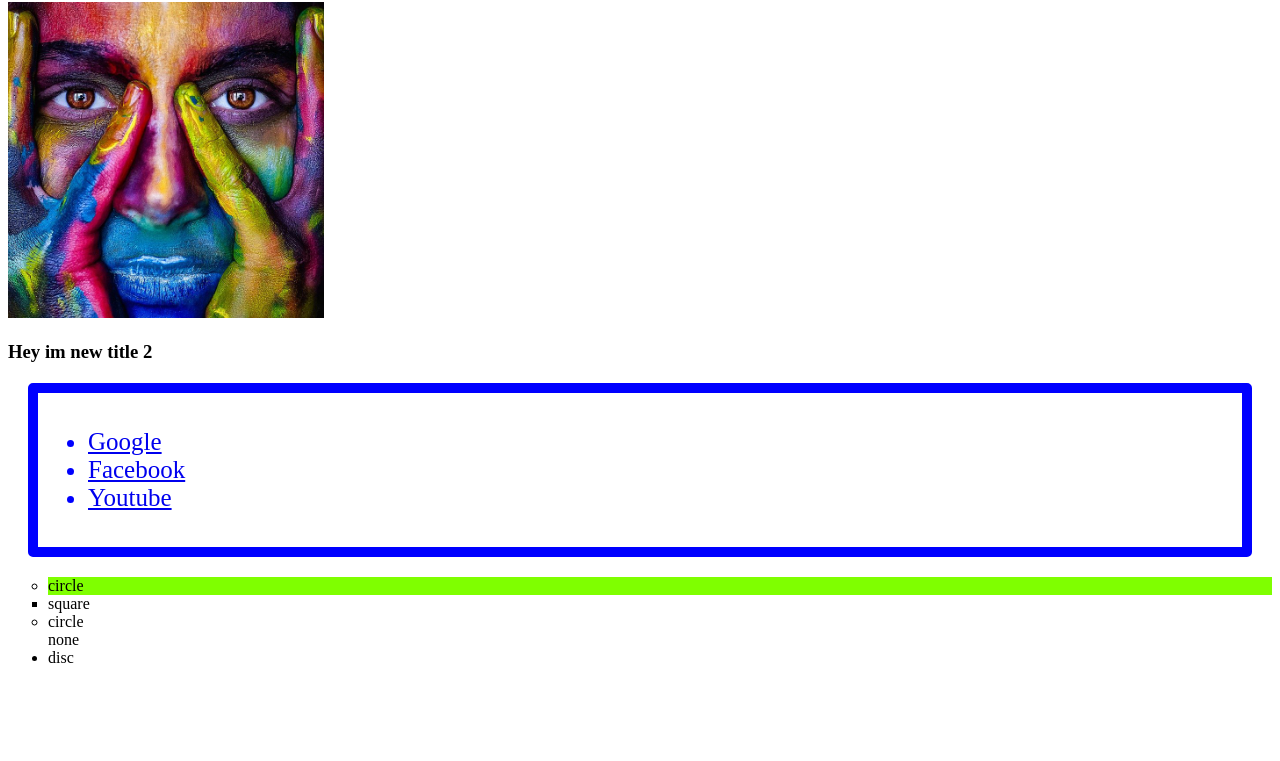
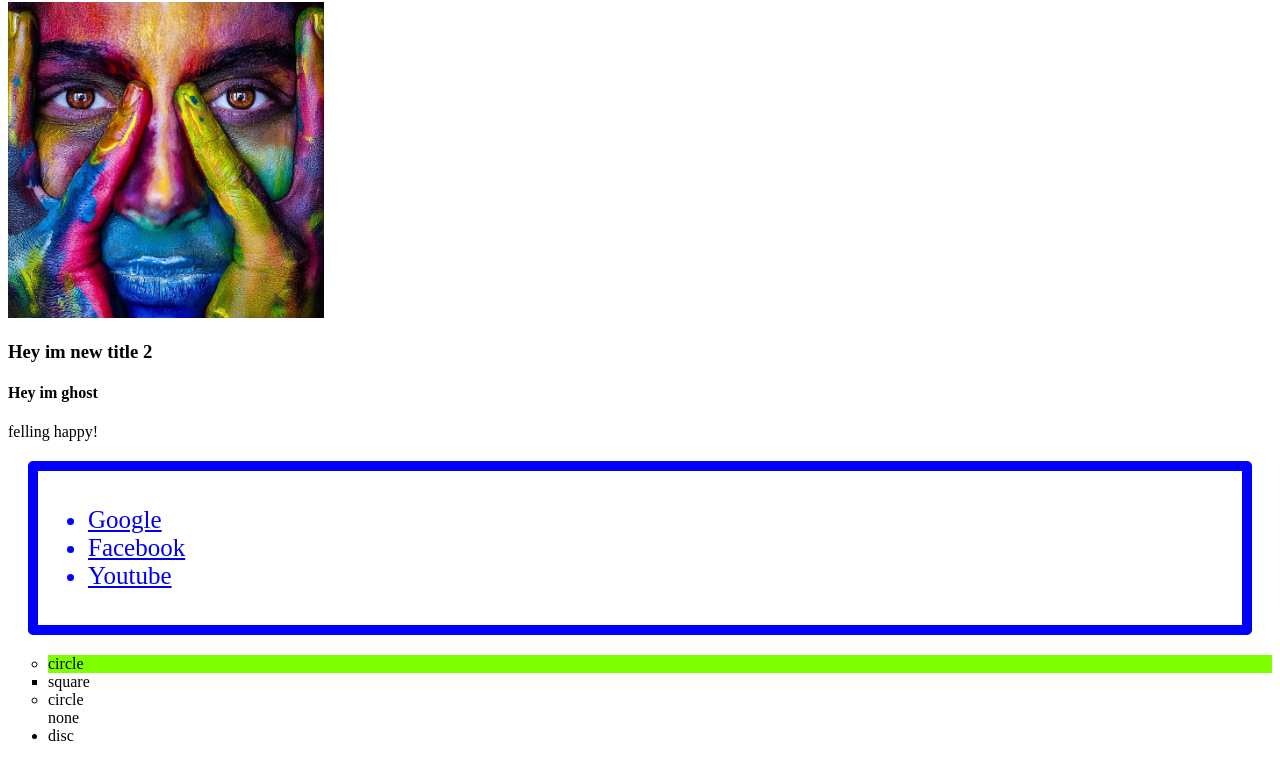
Before and after one commit to siyamulislam/basic_website, a plain HTML site: page index.html in a window 1280 px wide. Shown: the part 78-839 px from the top of the page. Before the commit the page ends 800 px from the top, so only its background shows below. Drawn offline with Linux system fonts and the light colour scheme.

Commit message:
Ghost added

```diff
--- a/index.html
+++ b/index.html
@@ -31,6 +31,9 @@
     <img src="img/image_vfx.jpg" alt="Awesome VFX" width=200px>
     <h3>Hey im new title 2</h3>
 
+    <h4>Hey im ghost</h4>
+    <p>felling happy!</p>
+
 
     <section>
         <ul >
```
